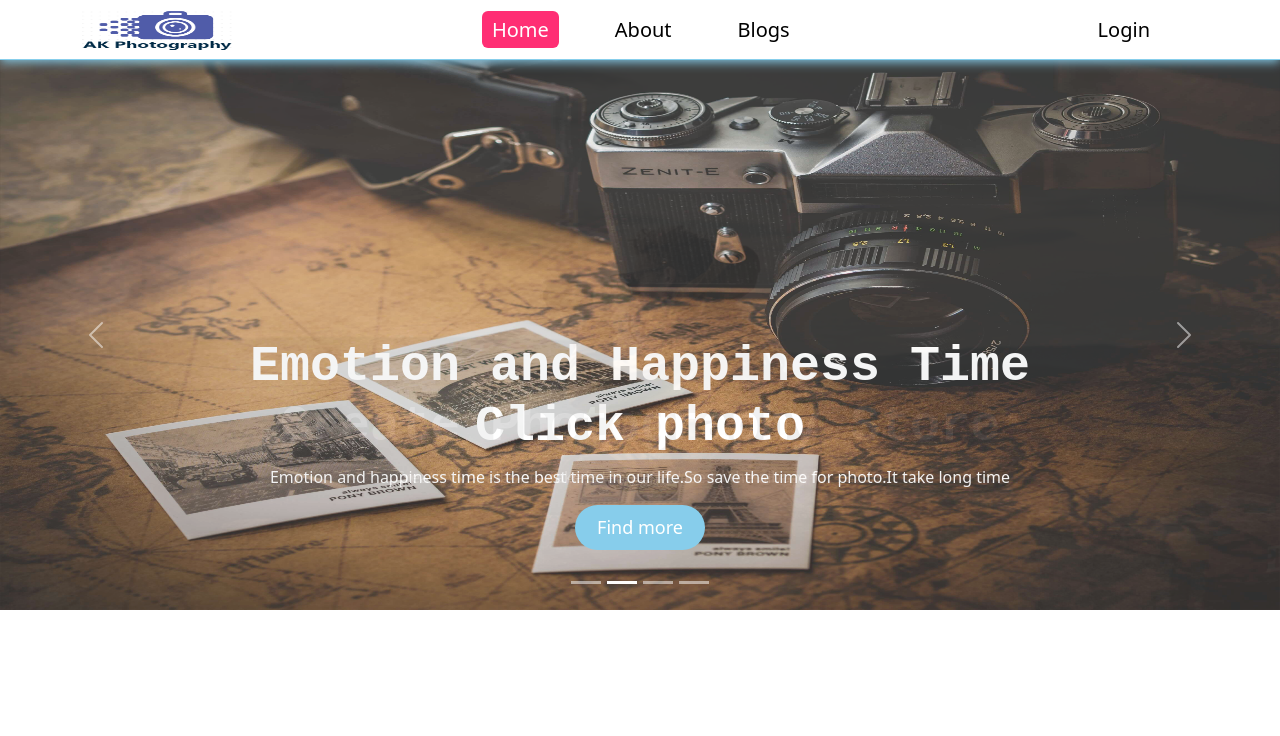
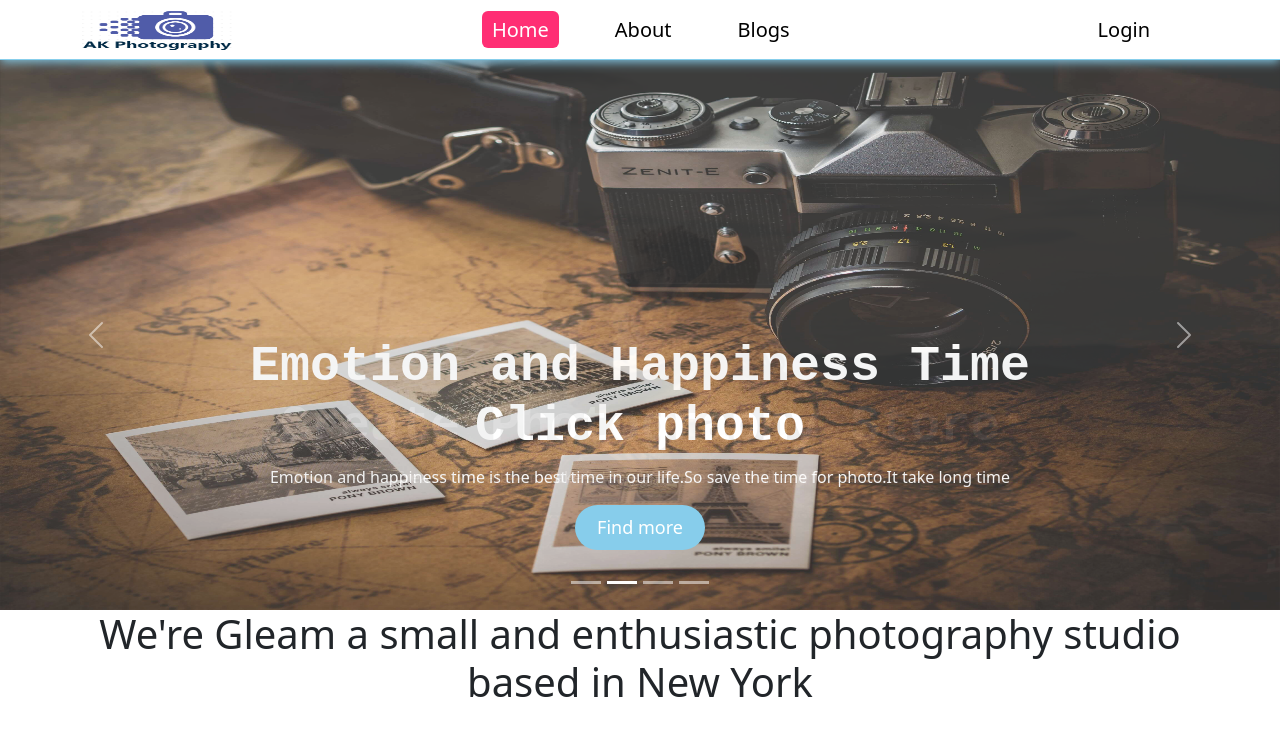
Before and after one commit to akjilani120/ak-photographer, a React (Create React App) app: page / in a window 1280 px wide. Shown: the top 736 px of the page. Built offline with nearby package versions, Linux system fonts and the light colour scheme.

Commit message:
photographer story added

```diff
--- a/src/Pages/Header/Header.css
+++ b/src/Pages/Header/Header.css
@@ -17,6 +17,8 @@
     border-bottom: 1px solid skyblue;
     box-shadow: 0px 2px 10px  skyblue;
     background-color: white;
+    position: sticky;
+    top: 0;
 }
 .logo-img{
     width: 150px;
--- a/src/Pages/Header/Header.js
+++ b/src/Pages/Header/Header.js
@@ -7,7 +7,7 @@ import './Header.css'
 const Header = () => {
     return (
         <div>
-            <Navbar sticky='top' className='navbar' collapseOnSelect expand="lg"  >
+            <Navbar sticky="top" className='navbar' collapseOnSelect expand="lg"  >
                 <Container>
                     <Navbar.Brand as={Link} to="/home"  ><img className='logo-img' src={logoImg} alt="" /></Navbar.Brand>
                     <Navbar.Toggle aria-controls="responsive-navbar-nav" />
--- a/src/Pages/Home/Banner/Banner.js
+++ b/src/Pages/Home/Banner/Banner.js
@@ -16,7 +16,7 @@ const Banner = () => {
                         src={banner2}
                         alt="First slide"
                     />
-                    <Carousel.Caption>
+                    <Carousel.Caption >
                         <h3 className='banner-title'>Create Photography Store</h3>
                         <p>Create  your albunm.Take is long time.Use to the album for Future </p>
                         <button className='find-btn'>Find more</button>
--- a/src/Pages/Home/Home/Home.js
+++ b/src/Pages/Home/Home/Home.js
@@ -1,10 +1,12 @@
 import React from 'react';
 import Banner from '../Banner/Banner';
+import PhotographerStory from '../PhotographerStory/PhotographerStory';
 
 const Home = () => {
     return (
         <div>
             <Banner></Banner>
+            <PhotographerStory></PhotographerStory>
         </div>
     );
 };
--- /dev/null
+++ b/src/Pages/Home/PhotographerStory/PhotographerStory.js
@@ -0,0 +1,18 @@
+import React from 'react';
+import { Container } from 'react-bootstrap';
+import './PhotographerStory.css'
+const PhotographerStory = () => {
+    return (
+        <div>
+           <Container>
+               <div className="photographerstory">
+                   <div className='story-Details'>
+                        <h1>We're Gleam a small and enthusiastic photography studio based in New York</h1>
+                   </div>
+               </div>
+           </Container>
+        </div>
+    );
+};
+
+export default PhotographerStory;
```
Also changed, not shown: src/Pages/Home/PhotographerStory/PhotographerStory.css (added).
